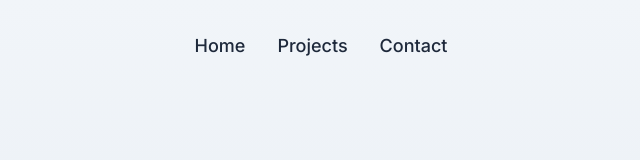
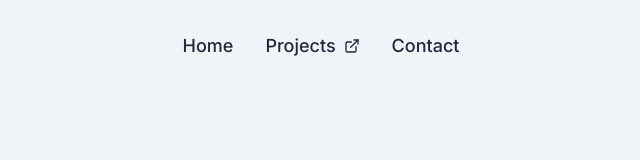
Before and after one commit to knutkirkhorn/knutkirkhorn.com, a Next.js app: page / in a window 1280 px wide. Shown: the top 160 px of the page, without its empty margins (319-959 px from the left). Built offline with nearby package versions, Linux system fonts and the light colour scheme.

Commit message:
Add external link icon to projects link

```diff
--- a/components/header.tsx
+++ b/components/header.tsx
@@ -1,5 +1,6 @@
 import React from 'react';
 import Link from 'next/link';
+import {ExternalLinkIcon} from 'lucide-react';
 
 export default function Header() {
 	return (
@@ -17,7 +18,10 @@ export default function Header() {
 				rel="noopener noreferrer"
 				target="_blank"
 			>
-				Projects
+				<span className="flex flec-col items-center gap-2">
+					Projects
+					<ExternalLinkIcon className="w-4 h-4" />
+				</span>
 			</Link>
 			<Link
 				className="text-lg font-medium text-slate-800 hover:text-black transition duration-100 ease-in-out"
```
